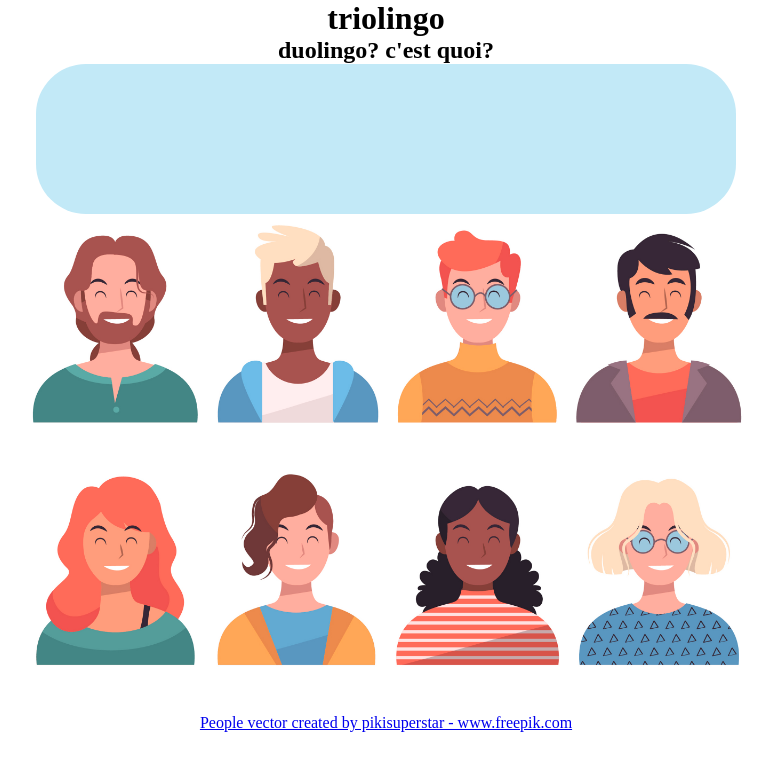
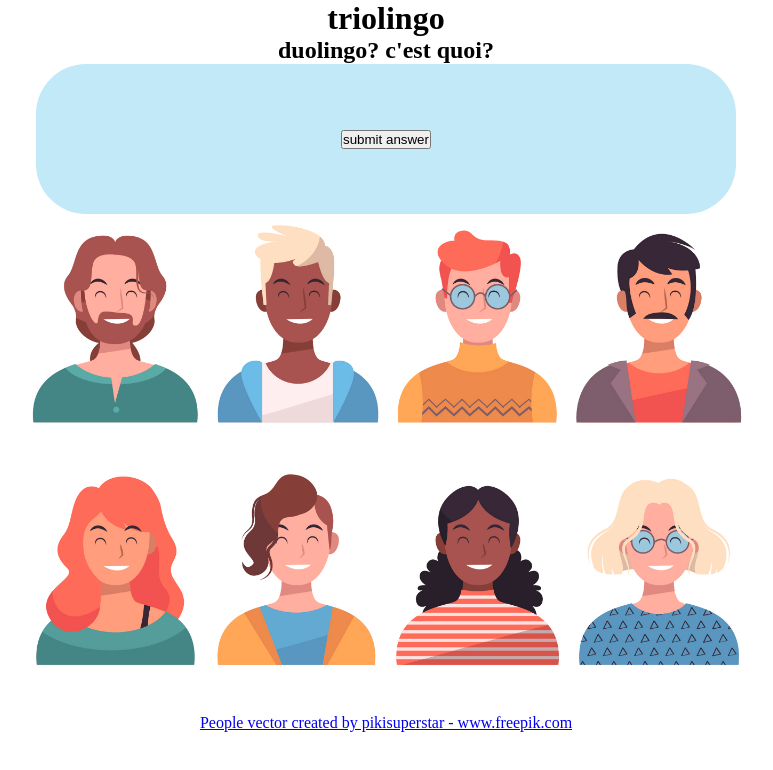
Before and after one commit to takeshimakai/triolingo, a website built with webpack: page dist/index.html in a window 1280 px wide. Shown: the whole page, without its empty margins (254-1027 px from the left). Built offline with nearby package versions, Linux system fonts and the light colour scheme.

Commit message:
add submit button

```diff
--- a/dist/index.html
+++ b/dist/index.html
@@ -13,6 +13,7 @@
     <main>
         <section id="instruction-box">
             <h3 id="question"></h3>
+            <button id="answer-btn">submit answer</button>
         </section>
         <section id="img-container"></section>
     </main>
```
